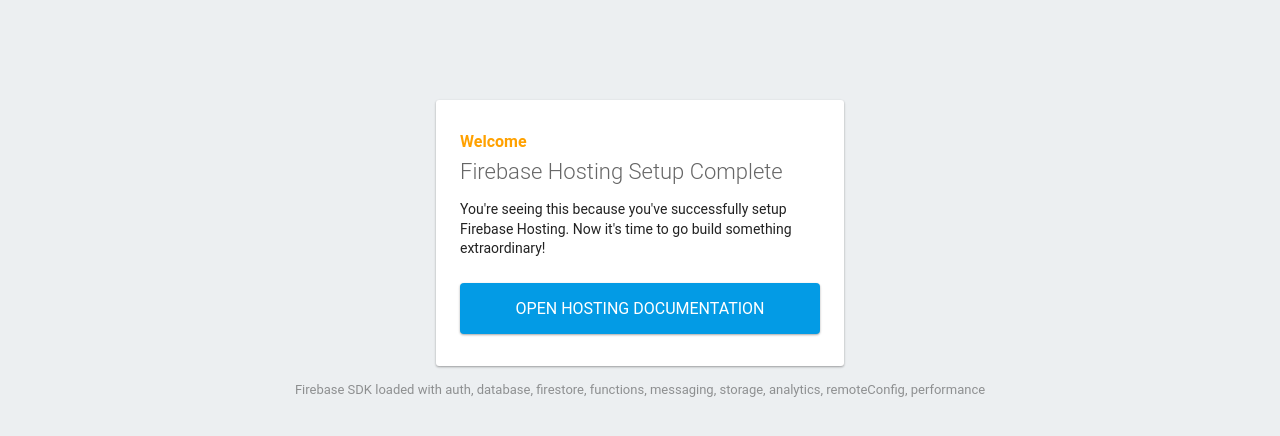
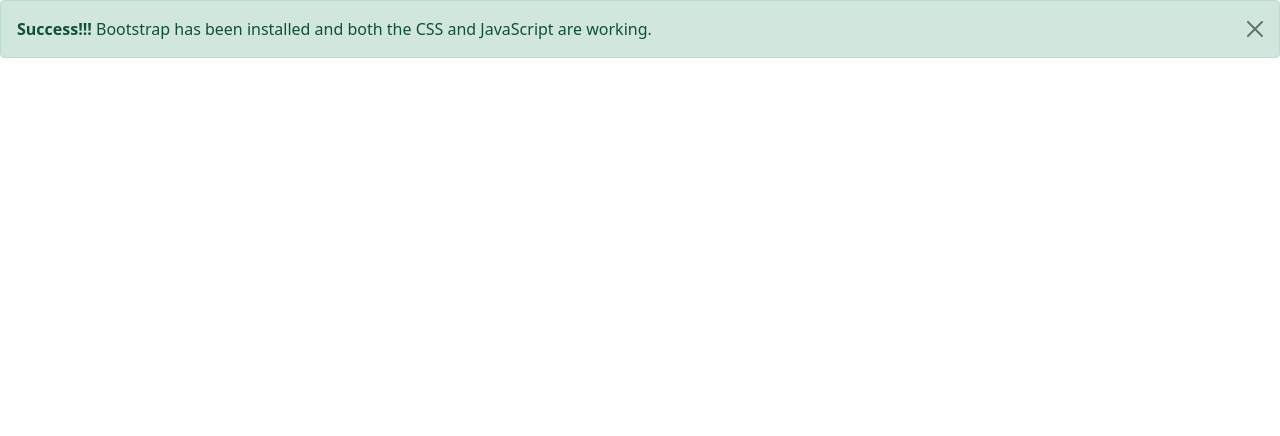
Before and after one commit to kimono76/bootstrap, a plain HTML site: page public/index.html in a window 1280 px wide. Drawn offline with Linux system fonts and the light colour scheme; some packages are replaced by stand-ins of ours.

Commit message:
serve to localhost

```diff
--- a/public/index.html
+++ b/public/index.html
@@ -1,89 +1,17 @@
 <!DOCTYPE html>
-<html>
-  <head>
-    <meta charset="utf-8">
-    <meta name="viewport" content="width=device-width, initial-scale=1">
-    <title>Welcome to Firebase Hosting</title>
-
-    <!-- update the version number as needed -->
-    <script defer src="/__/firebase/8.8.0/firebase-app.js"></script>
-    <!-- include only the Firebase features as you need -->
-    <script defer src="/__/firebase/8.8.0/firebase-auth.js"></script>
-    <script defer src="/__/firebase/8.8.0/firebase-database.js"></script>
-    <script defer src="/__/firebase/8.8.0/firebase-firestore.js"></script>
-    <script defer src="/__/firebase/8.8.0/firebase-functions.js"></script>
-    <script defer src="/__/firebase/8.8.0/firebase-messaging.js"></script>
-    <script defer src="/__/firebase/8.8.0/firebase-storage.js"></script>
-    <script defer src="/__/firebase/8.8.0/firebase-analytics.js"></script>
-    <script defer src="/__/firebase/8.8.0/firebase-remote-config.js"></script>
-    <script defer src="/__/firebase/8.8.0/firebase-performance.js"></script>
-    <!--
-      initialize the SDK after all desired features are loaded, set useEmulator to false
-      to avoid connecting the SDK to running emulators.
-    -->
-    <script defer src="/__/firebase/init.js?useEmulator=true"></script>
-
-    <style media="screen">
-      body { background: #ECEFF1; color: rgba(0,0,0,0.87); font-family: Roboto, Helvetica, Arial, sans-serif; margin: 0; padding: 0; }
-      #message { background: white; max-width: 360px; margin: 100px auto 16px; padding: 32px 24px; border-radius: 3px; }
-      #message h2 { color: #ffa100; font-weight: bold; font-size: 16px; margin: 0 0 8px; }
-      #message h1 { font-size: 22px; font-weight: 300; color: rgba(0,0,0,0.6); margin: 0 0 16px;}
-      #message p { line-height: 140%; margin: 16px 0 24px; font-size: 14px; }
-      #message a { display: block; text-align: center; background: #039be5; text-transform: uppercase; text-decoration: none; color: white; padding: 16px; border-radius: 4px; }
-      #message, #message a { box-shadow: 0 1px 3px rgba(0,0,0,0.12), 0 1px 2px rgba(0,0,0,0.24); }
-      #load { color: rgba(0,0,0,0.4); text-align: center; font-size: 13px; }
-      @media (max-width: 600px) {
-        body, #message { margin-top: 0; background: white; box-shadow: none; }
-        body { border-top: 16px solid #ffa100; }
-      }
-    </style>
-  </head>
-  <body>
-    <div id="message">
-      <h2>Welcome</h2>
-      <h1>Firebase Hosting Setup Complete</h1>
-      <p>You're seeing this because you've successfully setup Firebase Hosting. Now it's time to go build something extraordinary!</p>
-      <a target="_blank" href="https://firebase.google.com/docs/hosting/">Open Hosting Documentation</a>
+<html lang="en" dir="ltr">
+<head>
+    <meta charset="UTF-8">
+    <meta name="viewport" content="width=device-width, initial-scale=1.0">
+    <title>Bootstrap 5</title>
+    <link rel="stylesheet" href="css/bootstrap.min.css">
+</head>
+<body>
+    <div class="alert alert-success alert-dismissible fade show">
+        <button type="button" class="btn-close" data-bs-dismiss="alert" aria-label="Close"></button>
+        <strong>Success!!!</strong>
+        Bootstrap has been installed and both the CSS and JavaScript are working.
     </div>
-    <p id="load">Firebase SDK Loading&hellip;</p>
-
-    <script>
-      document.addEventListener('DOMContentLoaded', function() {
-        const loadEl = document.querySelector('#load');
-        // // 🔥🔥🔥🔥🔥🔥🔥🔥🔥🔥🔥🔥🔥🔥🔥🔥🔥🔥🔥🔥🔥🔥🔥🔥🔥🔥🔥🔥🔥🔥🔥
-        // // The Firebase SDK is initialized and available here!
-        //
-        // firebase.auth().onAuthStateChanged(user => { });
-        // firebase.database().ref('/path/to/ref').on('value', snapshot => { });
-        // firebase.firestore().doc('/foo/bar').get().then(() => { });
-        // firebase.functions().httpsCallable('yourFunction')().then(() => { });
-        // firebase.messaging().requestPermission().then(() => { });
-        // firebase.storage().ref('/path/to/ref').getDownloadURL().then(() => { });
-        // firebase.analytics(); // call to activate
-        // firebase.analytics().logEvent('tutorial_completed');
-        // firebase.performance(); // call to activate
-        //
-        // // 🔥🔥🔥🔥🔥🔥🔥🔥🔥🔥🔥🔥🔥🔥🔥🔥🔥🔥🔥🔥🔥🔥🔥🔥🔥🔥🔥🔥🔥🔥🔥
-
-        try {
-          let app = firebase.app();
-          let features = [
-            'auth',
-            'database',
-            'firestore',
-            'functions',
-            'messaging',
-            'storage',
-            'analytics',
-            'remoteConfig',
-            'performance',
-          ].filter(feature => typeof app[feature] === 'function');
-          loadEl.textContent = `Firebase SDK loaded with ${features.join(', ')}`;
-        } catch (e) {
-          console.error(e);
-          loadEl.textContent = 'Error loading the Firebase SDK, check the console.';
-        }
-      });
-    </script>
-  </body>
+    <script src="js/bootstrap.bundle.min.js"></script>
+</body>
 </html>
```
Also changed, not shown: index.html (deleted, +0 -17 lines), public/css/bootstrap.min.css (renamed from css/bootstrap.min.css), public/js/bootstrap.bundle.min.js (renamed from js/bootstrap.bundle.min.js).
